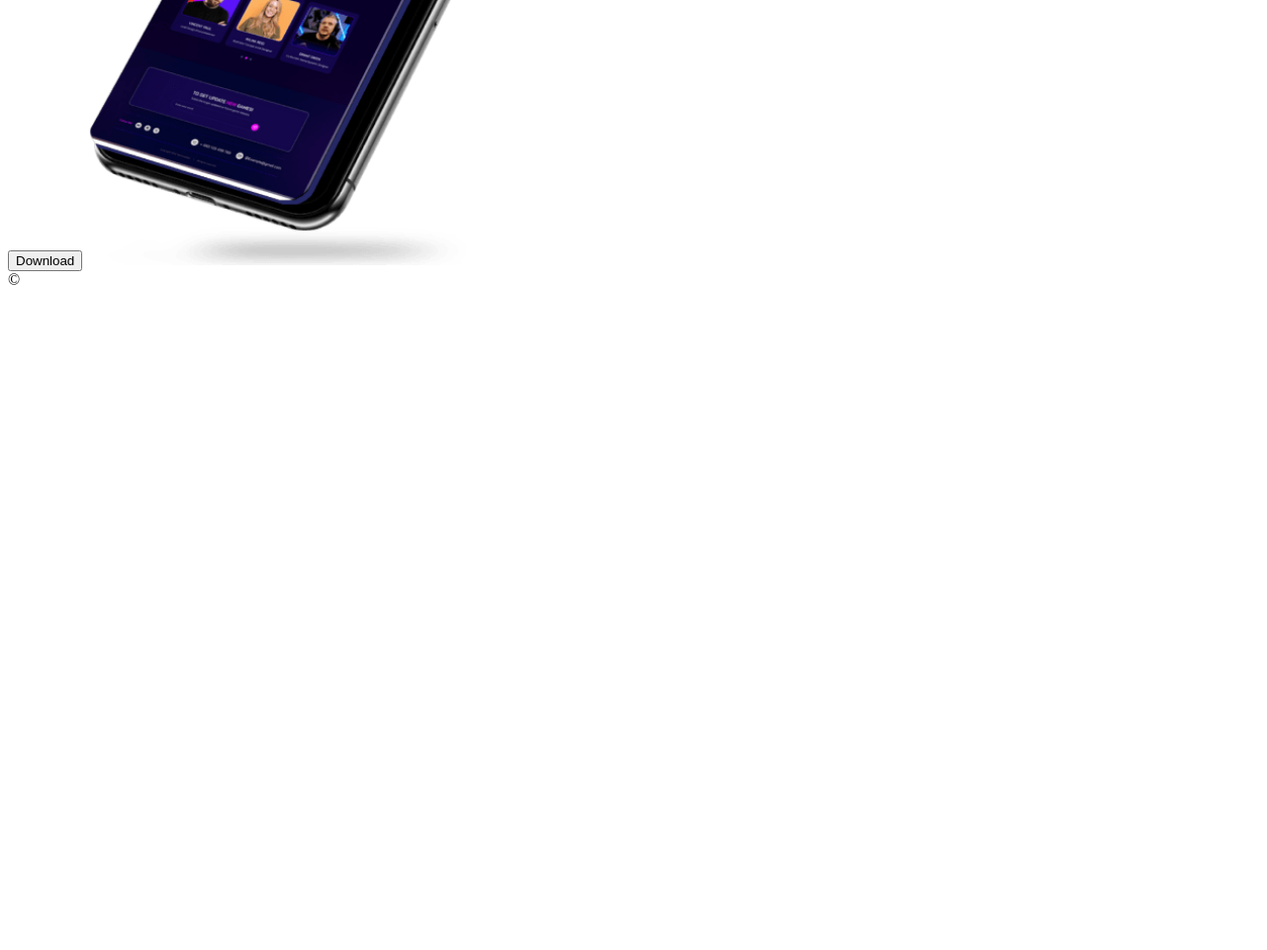
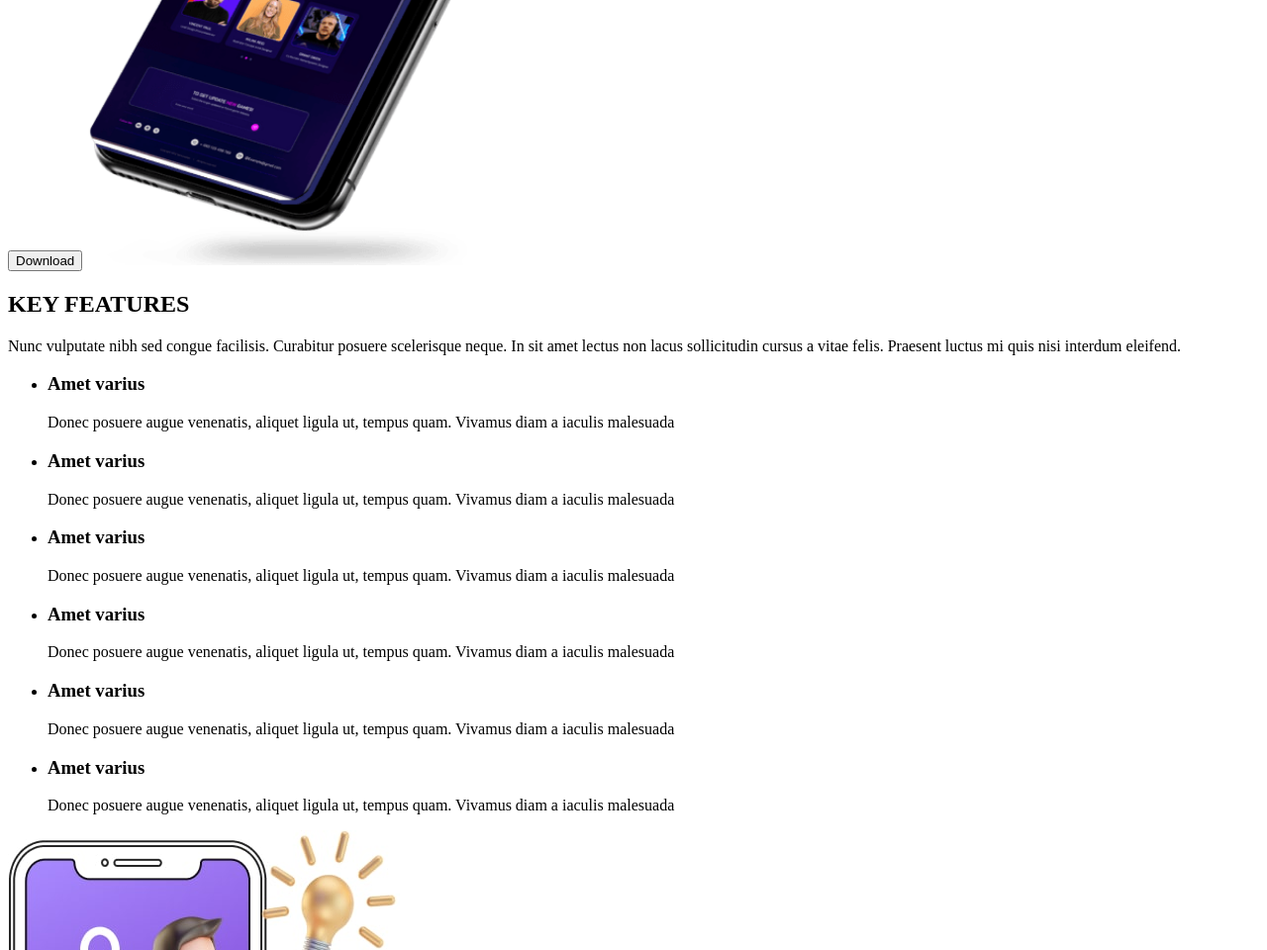
Before and after one commit to PavloLysiuk/team_project_1, a plain HTML site: page index.html in a window 1280 px wide. Shown: the part 620-1580 px from the top of the page at 99% size. Before the commit the page ends 920 px from the top, so only its background shows below. Drawn offline with Linux system fonts and the light colour scheme.

Commit message:
section key features

```diff
--- a/index.html
+++ b/index.html
@@ -29,7 +29,73 @@
           <li><p>Prasent rutrum ac nunc et</p></li>
         </ul>
         <button type="button">Download</button>
-        <img src="./images/phone-image-min.png" alt="phone image" width="472" height="553" >
+        <img
+          src="./images/phone-image-min.png"
+          alt="phone image"
+          width="472"
+          height="553"
+        />
+      </section>
+
+      <!-- KEY FEATURES -->
+
+      <section>
+        <h2>KEY FEATURES</h2>
+        <p>
+          Nunc vulputate nibh sed congue facilisis. Curabitur posuere
+          scelerisque neque. In sit amet lectus non lacus sollicitudin cursus a
+          vitae felis. Praesent luctus mi quis nisi interdum eleifend.
+        </p>
+        <ul>
+          <li>
+            <h3>Amet varius</h3>
+            <p>
+              Donec posuere augue venenatis, aliquet ligula ut, tempus quam.
+              Vivamus diam a iaculis malesuada
+            </p>
+          </li>
+
+          <li>
+            <h3>Amet varius</h3>
+            <p>
+              Donec posuere augue venenatis, aliquet ligula ut, tempus quam.
+              Vivamus diam a iaculis malesuada
+            </p>
+          </li>
+
+          <li>
+            <h3>Amet varius</h3>
+            <p>
+              Donec posuere augue venenatis, aliquet ligula ut, tempus quam.
+              Vivamus diam a iaculis malesuada
+            </p>
+          </li>
+
+          <li>
+            <h3>Amet varius</h3>
+            <p>
+              Donec posuere augue venenatis, aliquet ligula ut, tempus quam.
+              Vivamus diam a iaculis malesuada
+            </p>
+          </li>
+
+          <li>
+            <h3>Amet varius</h3>
+            <p>
+              Donec posuere augue venenatis, aliquet ligula ut, tempus quam.
+              Vivamus diam a iaculis malesuada
+            </p>
+          </li>
+
+          <li>
+            <h3>Amet varius</h3>
+            <p>
+              Donec posuere augue venenatis, aliquet ligula ut, tempus quam.
+              Vivamus diam a iaculis malesuada
+            </p>
+          </li>
+        </ul>
+        <img src="./images/Frame 74-min.jpg" alt="idea of features" />
       </section>
     </main>
     <footer>©</footer>
```
Also changed, not shown: images/Frame 74-min.jpg (added).
